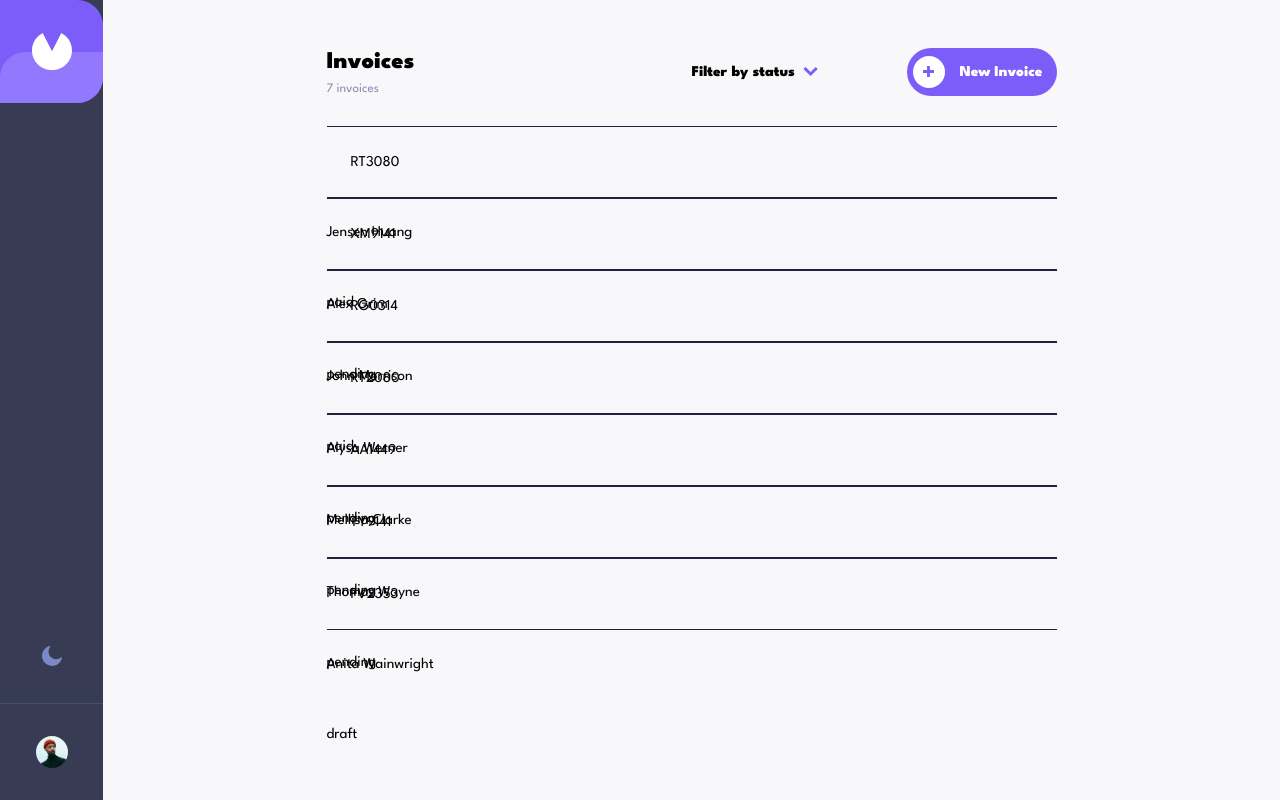
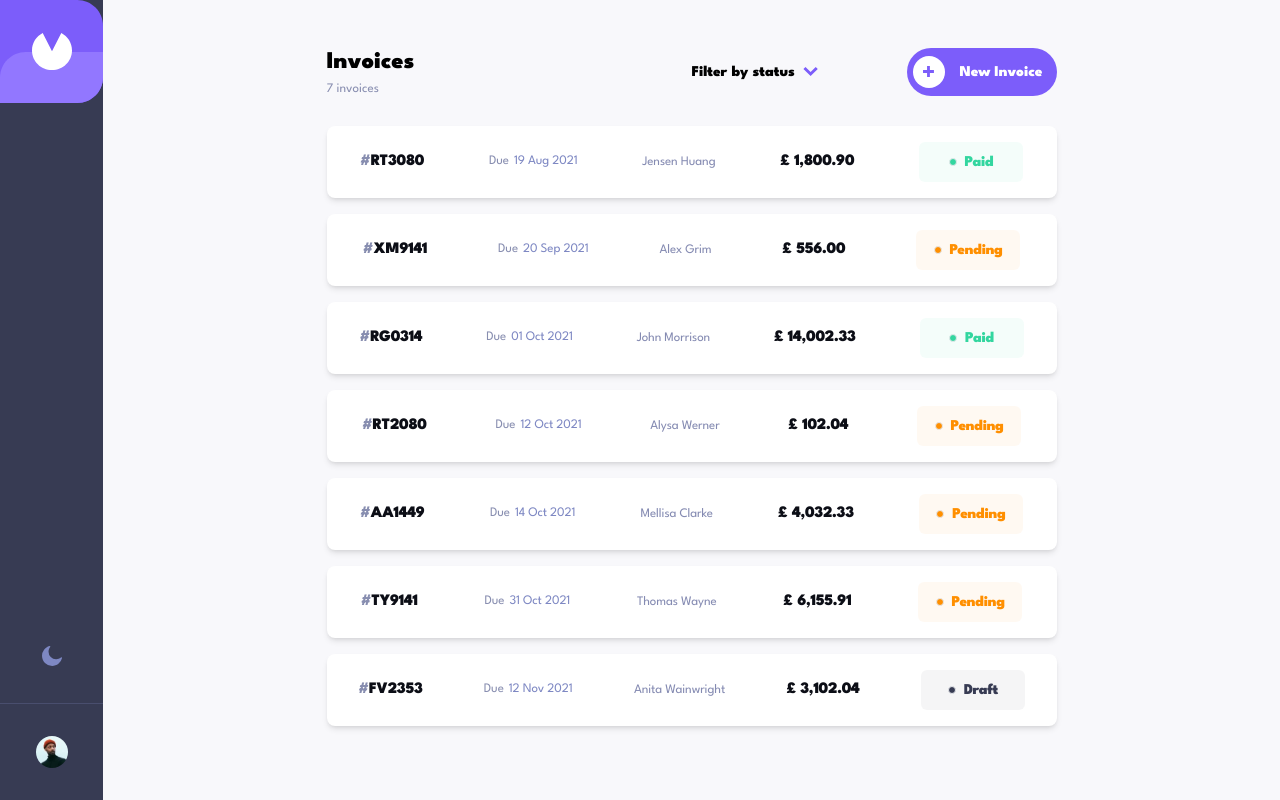
Before and after one commit to rzounlom/invoice-app, a Next.js app: page /invoices in a window 1280 px wide. Built offline with nearby package versions, Linux system fonts and the light colour scheme.

Commit message:
complete invoice list/card styles

```diff
--- a/src/app/ui/invoices/Invoice-list.tsx
+++ b/src/app/ui/invoices/Invoice-list.tsx
@@ -61,7 +61,7 @@ const InvoiceLIst: FC<InvoiceLIstProps> = ({ invoices }) => {
 
   return (
     <div className="h-auto w-full max-w-[730px]">
-      <div className="w-full h-[44px] lg:h-[48px] flex items-center relative">
+      <div className="w-full h-[44px] lg:h-[48px] flex items-center">
         <div className="w-[50%] h-full flex flex-col justify-center">
           <p className="text-[24px] font-bold">Invoices</p>
           <p className="text-muted-slate text-[13px]">
--- a/src/app/ui/invoices/invoice-card.tsx
+++ b/src/app/ui/invoices/invoice-card.tsx
@@ -11,16 +11,26 @@ interface InvoiceCardProps {
 const InvoiceCard: FC<InvoiceCardProps> = ({ invoice }) => {
   return (
     <>
-      <div className="hidden md:block border-t border-b border-midnight-navy w-full h-[72px] flex items-center justify-between bg-off-white dark:bg-midnight-navy">
-        <div className="flex items-center w-[33%] h-full">
-          <p className="text-[15px] ml-[24px]">{invoice.id}</p>
-        </div>
-        <div className="flex items-center w-[33%] h-full">
-          <p className="text-[15px]">{invoice.clientName}</p>
-        </div>
-        <div className="flex items-center w-[33%] h-full">
-          <p className="text-[15px]">{invoice.status}</p>
-        </div>
+      <div className="hidden md:flex md:flex-row justify-around items-center w-full h-[72px] rounded-[8px] shadow-md mt-[16px] bg-white dark:bg-midnight-navy hover:cursor-pointer border border-transparent hover:border-lavender-purple transition-colors duration-300">
+        <p className="font-bold tracking-[-.25px] leading[15px]">
+          <span className="text-muted-slate">#</span>
+          <span className="text-jet-black dark:text-white">{invoice.id}</span>
+        </p>
+        <p className="flex text-[13px] tracking-[-.1px] leading[15px]">
+          <span className="font-medium text-muted-slate dark:text-white">
+            Due
+          </span>{" "}
+          <span className="ml-[5px] text-cool-blue dark:text-white">
+            {formatDate(invoice.paymentDue)}
+          </span>
+        </p>
+        <p className="font-medium text-[13px] text-soft-steel-blue dark:text-white leading-[15px] tracking-[-.1px]">
+          {invoice.clientName}
+        </p>
+        <p className="font-bold text-jet-black dark:text-white leading-[24px] tracking-[-.25px]">
+          £ {formatCurrency(invoice.total)}
+        </p>
+        <StatusCard status={invoice.status} />
       </div>
       <div className="md:hidden w-full h-[134px] flex items-center justify-between rounded-[8px] shadow-md mt-[16px] px-[24px] py-[25px] bg-white dark:bg-midnight-navy">
         <div className="flex flex-col justify-between items-start w-[50%] h-full text-[15px]">
@@ -29,17 +39,19 @@ const InvoiceCard: FC<InvoiceCardProps> = ({ invoice }) => {
             <span className="text-jet-black dark:text-white">{invoice.id}</span>
           </p>
           <p className="flex text-[13px] tracking-[-.1px] leading[15px]">
-            <span className="font-medium text-muted-slate">Due</span>{" "}
-            <span className="ml-[5px] text-cool-blue">
+            <span className="font-medium text-muted-slate dark:text-white">
+              Due
+            </span>{" "}
+            <span className="ml-[5px] text-cool-blue dark:text-white">
               {formatDate(invoice.paymentDue)}
             </span>
           </p>
-          <p className="font-bold text-jet-black leading-[24px] tracking-[-.25px]">
+          <p className="font-bold text-jet-black dark:text-white leading-[24px] tracking-[-.25px]">
             £ {formatCurrency(invoice.total)}
           </p>
         </div>
         <div className="flex flex-col justify-between items-end w-[50%] h-full">
-          <p className="font-medium text-[13px] text-soft-steel-blue leading-[15px] tracking-[-.1px]">
+          <p className="font-medium text-[13px] text-soft-steel-blue dark:text-white leading-[15px] tracking-[-.1px]">
             {invoice.clientName}
           </p>
           <StatusCard status={invoice.status} />
```
